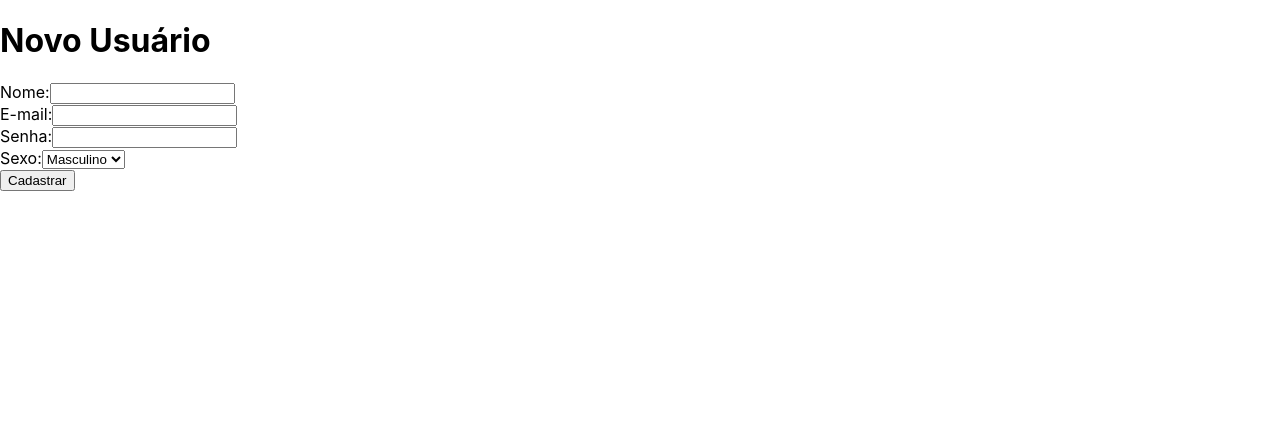
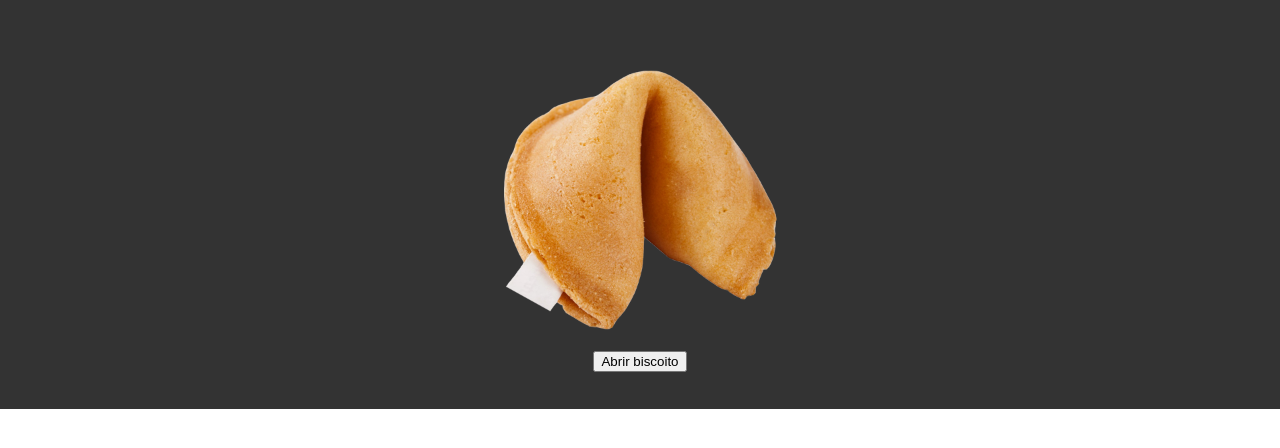
Before and after one commit to lz-junior/Class-React-2, a React (Create React App) app: page / in a window 1280 px wide. Shown: the top 448 px of the page. Built offline with nearby package versions, Linux system fonts and the light colour scheme.

Commit message:
class forty five

```diff
--- a/src/App.js
+++ b/src/App.js
@@ -1,70 +1,39 @@
 import React, { Component } from 'react';
+import styles from './estilo.css'
 
 class App extends Component {
-  constructor(props){
-    super(props)
+  constructor(props) {
+    super(props);
     this.state = {
-      form: {
-        nome: '',
-        email: '',
-        senha: '',
-        sexo: ''
-      }
+      textoFrase: ''
     };
-    this.dadosForm = this.dadosForm.bind(this);
+    this.quebraBiscoito = this.quebraBiscoito.bind(this);
+    this.frases = ['frase 01', 'frase 02', 'frase 03', 'frase 04', 'frase 05', 'frase 06', 'frase 07'];
   }
-  dadosForm(e) {
-    let form = this.state.form;
-    form[e.target.name] = e.target.value;
-    this.setState({form: form})
+
+  quebraBiscoito() {
+    let state = this.state;
+    let numeroAleatorio = Math.floor(Math.random() * this.frases.length);
+    state.textoFrase = '" ' + this.frases[numeroAleatorio] + ' "';
+    this.setState(state);
   }
 
   render() {
     return (
+      <div className="container">
+        <img src={require('./assets/biscoito.png')} className="img"/>
+        <Botao nome="Abrir biscoito" acaoBtn={this.quebraBiscoito}/>
+        <h3 className="textoFrase">{this.state.textoFrase}</h3>
+      </div>
+    )
+  }
+}
+
+class Botao extends Component {
+  render() {
+    return (
       <div>
-        <h1>Novo Usuário</h1>
-        {this.state.error && <p>{this.state.error}</p>}
-
-        <form onSubmit={this.cadastrar}>
-
-          <label>Nome:</label>
-          <input
-            type="text"
-            name="nome"
-            value={this.state.form.nome}
-            onChange={this.dadosForm}/><br/>
-
-          <label>E-mail:</label>
-          <input
-            type="email"
-            name="email"
-            value={this.state.form.email}
-            onChange={this.dadosForm}/><br/>
-
-          <label>Senha:</label>
-          <input
-            type="password"
-            name="senha"
-            value={this.state.form.senha}
-            onChange={this.dadosForm}/><br/>
-
-          <label>Sexo:</label>
-          <select
-            name="sexo"
-            value={this.state.form.sexo}
-            onChange={this.dadosForm}>
-            <option value="masculino">Masculino</option>
-            <option value="feminino">Feminino</option>
-          </select><br/>
-
-          <button type="submit">Cadastrar</button>
-        </form>
-        <div>
-          <h3>{this.state.form.nome}</h3>
-          <h3>{this.state.form.email}</h3>
-          <h3>{this.state.form.senha}</h3>
-          <h3>{this.state.form.sexo}</h3>
-        </div>
+        <button onClick={this.props.acaoBtn}>{this.props.nome}</button>
       </div>
     )
   }
--- /dev/null
+++ b/src/estilo.css
@@ -0,0 +1,20 @@
+.container {
+    background-color: #333;
+    display: flex;
+    flex-direction: column;
+    width: 100%;
+    justify-content: center;
+    align-items: center;
+}
+
+.img {
+    width: 300px;
+    height: 300px;
+    margin-top: 50px;
+}
+
+.textoFrase {
+    font-style: italic;
+    color: #dd7d22;
+    text-align: center;
+}
```
Also changed, not shown: src/assets/biscoito.png (added).
